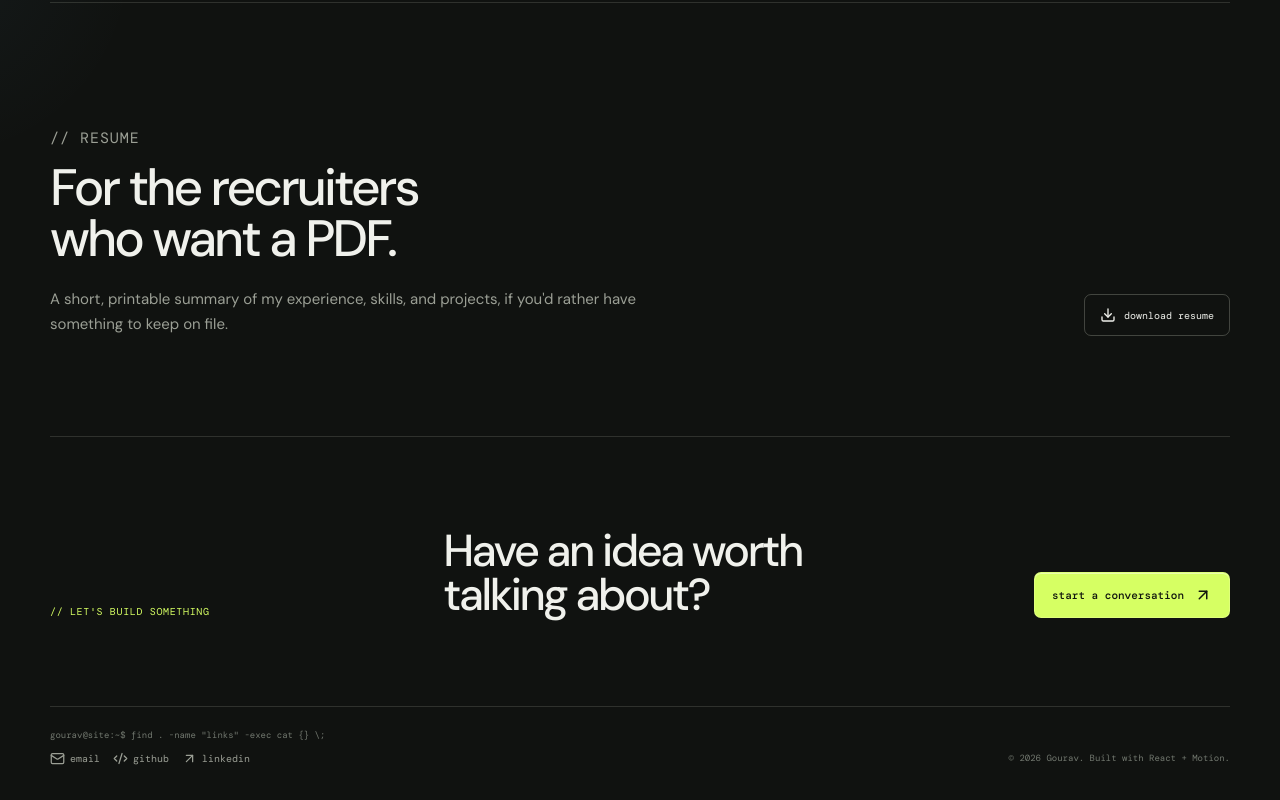
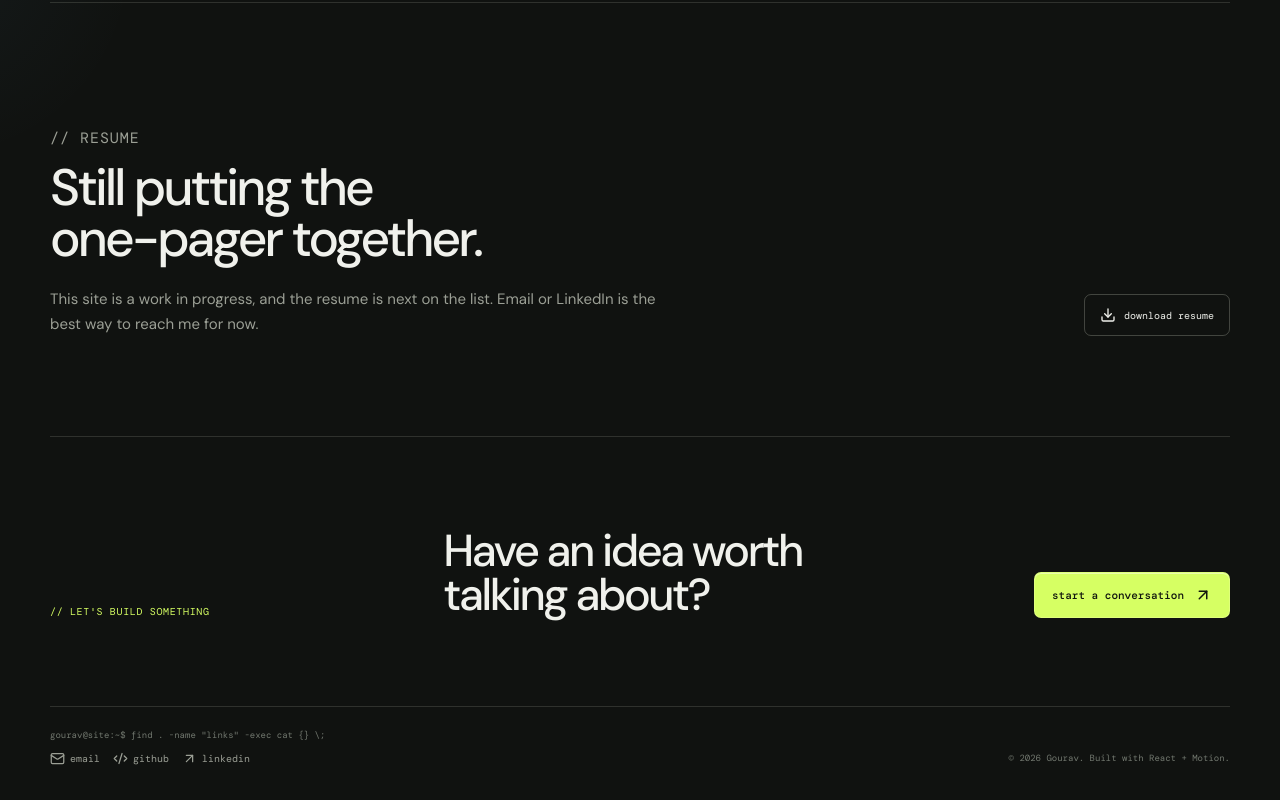
Before and after one commit to gouravpatil-dev/portfolio, a React (Vite) app: page /contact in a window 1280 px wide. Shown: the part 1046-1846 px from the top of the page. Built offline with nearby package versions, Linux system fonts and the light colour scheme.

Commit message:
update resume section text

```diff
--- a/src/pages/ContactPage.jsx
+++ b/src/pages/ContactPage.jsx
@@ -52,7 +52,7 @@ export default function ContactPage() {
           </Reveal>
         ))}
       </section>
-      <section className="resume-section shell"><Reveal><div><p className="eyebrow">// resume</p><h2>For the recruiters<br />who want a PDF.</h2><p>A short, printable summary of my experience, skills, and projects, if you'd rather have something to keep on file.</p></div><a className="outline-button" href="/resume.pdf" download><Download size={16} /> download resume</a></Reveal></section>
+      <section className="resume-section shell"><Reveal><div><p className="eyebrow">// resume</p><h2>Still putting the<br />one-pager together.</h2><p>This site is a work in progress, and the resume is next on the list. Email or LinkedIn is the best way to reach me for now.</p></div><a className="outline-button" href="/resume.pdf" download><Download size={16} /> download resume</a></Reveal></section>
     </>
   )
 }
```
